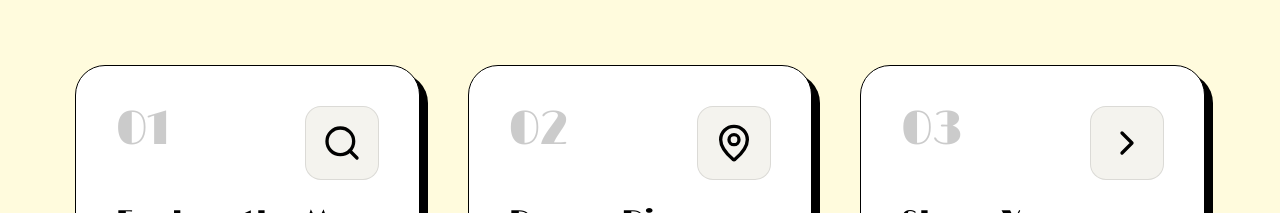
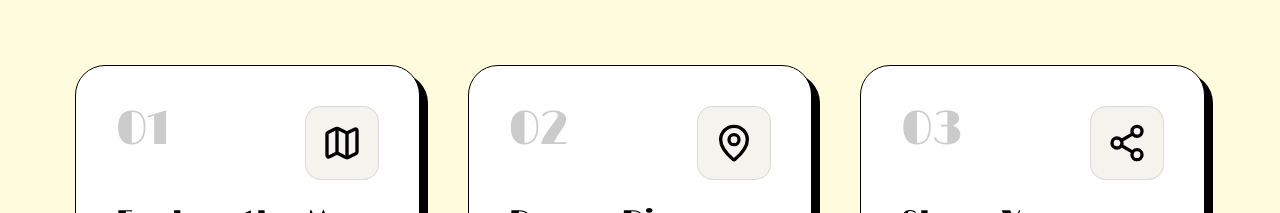
Before and after one commit to Topor24k/TravelTraces, a React (Vite) app: page / in a window 1280 px wide. Shown: the part 1306-1519 px from the top of the page. Built offline with nearby package versions, Linux system fonts and the light colour scheme; a web font is replaced by a local one.

Commit message:
Update HowItWorks component

```diff
--- a/src/components/HowItWorks.tsx
+++ b/src/components/HowItWorks.tsx
@@ -1,5 +1,5 @@
 import { motion } from "motion/react";
-import { Search, MapPin, ChevronRight } from "lucide-react";
+import { Map, MapPin, Share2 } from "lucide-react";
 
 export const HowItWorks = () => {
   const steps = [
@@ -7,7 +7,7 @@ export const HowItWorks = () => {
       number: "01",
       title: "Explore the Map",
       description: "Navigate through our interactive 7,641-island map. Discover hidden gems and popular destinations across Luzon, Visayas, and Mindanao.",
-      icon: <Search className="w-10 h-10" />
+      icon: <Map className="w-10 h-10" />
     },
     {
       number: "02",
@@ -19,7 +19,7 @@ export const HowItWorks = () => {
       number: "03",
       title: "Share Your Trace",
       description: "Upload photos, write your story, and share your 'trace' with a community of explorers. Inspire others to follow in your footsteps.",
-      icon: <ChevronRight className="w-10 h-10" />
+      icon: <Share2 className="w-10 h-10" />
     }
   ];
 
```
